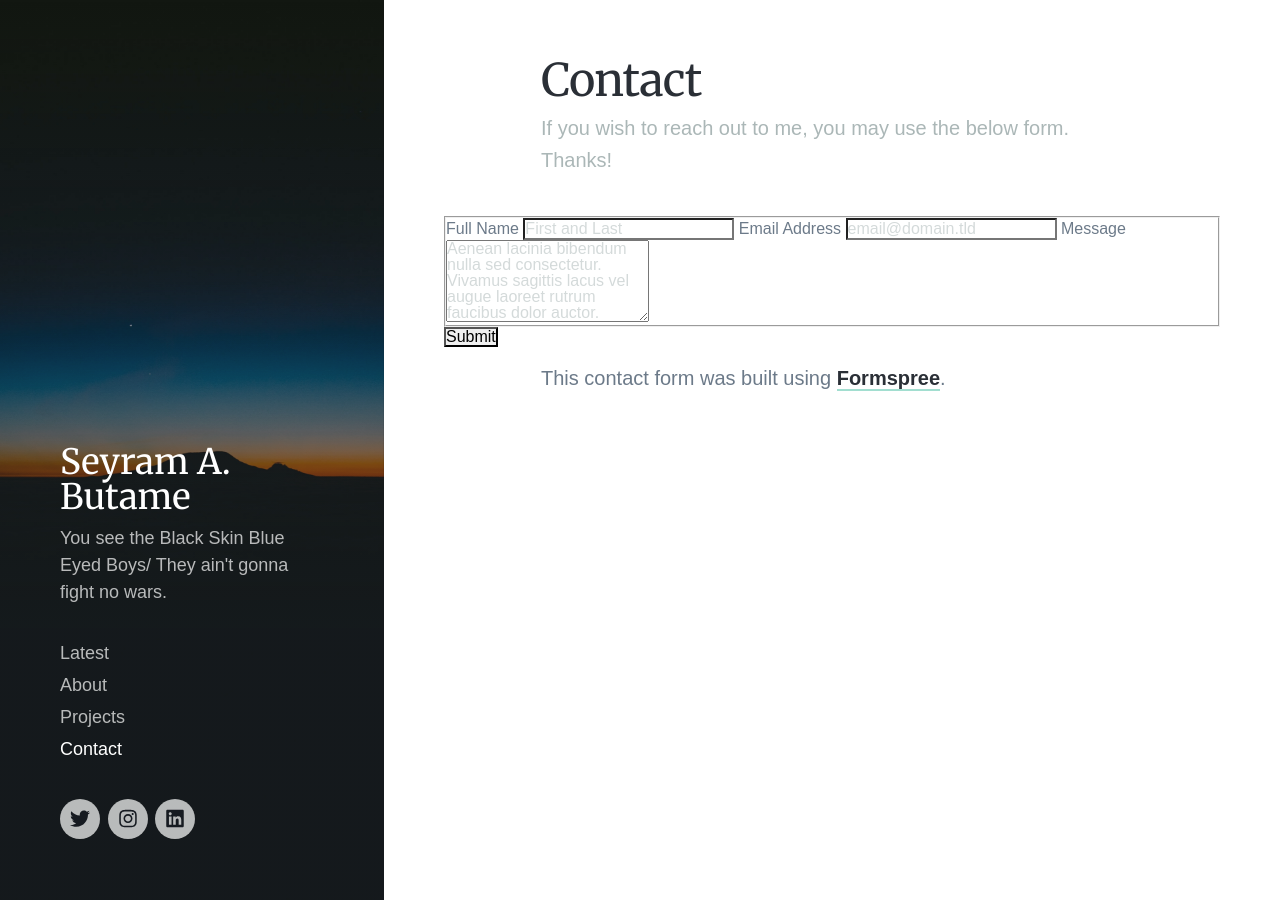
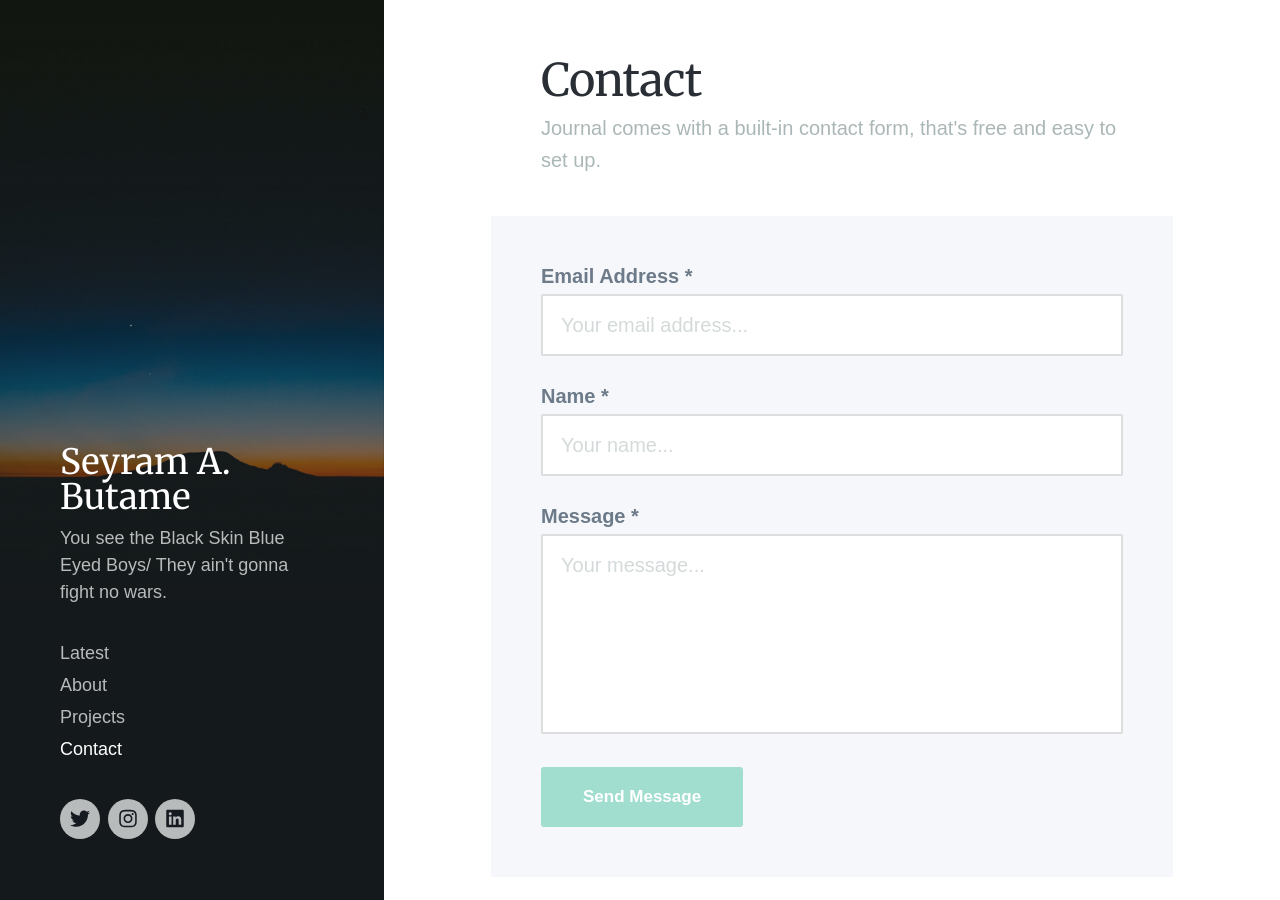
Before and after one commit to butames/blog.github.io, a Jekyll site: the page built from _pages/contact.md, in a window 1280 px wide and 900 px high. Built offline with Jekyll 4.4.1, drawn with Linux system fonts in a browser that asks for light colours; nearby versions of some CDN libraries; some web fonts are replaced; some of the changed text lies outside the part shown.

Commit message:
Update contact.md

```diff
--- a/_pages/contact.md
+++ b/_pages/contact.md
@@ -1,22 +1,10 @@
 ---
 title: Contact
-subtitle: If you wish to reach out to me, you may use the below form. Thanks!
-description: Seyram A. Butame's website and personal blog.
+subtitle: Journal comes with a built-in contact form, that's free and easy to set up.
+description: A stunning personal blog Jekyll theme with an image-focused design.
 featured_image: /images/background/background2.jpg
 ---
 
-<form id="fs-frm" name="simple-contact-form" accept-charset="utf-8" action="https://formspree.io/f/xzbobbyw"
-      method="POST">
-  <fieldset id="fs-frm-inputs">
-    <label for="full-name">Full Name</label>
-    <input type="text" name="name" id="full-name" placeholder="First and Last" required="">
-    <label for="email-address">Email Address</label>
-    <input type="email" name="_replyto" id="email-address" placeholder="email@domain.tld" required="">
-    <label for="message">Message</label>
-    <textarea rows="5" name="message" id="message" placeholder="Aenean lacinia bibendum nulla sed consectetur. Vivamus sagittis lacus vel augue laoreet rutrum faucibus dolor auctor. Donec ullamcorper nulla non metus auctor fringilla nullam quis risus." required=""></textarea>
-    <input type="hidden" name="_subject" id="email-subject" value="Contact Form Submission">
-  </fieldset>
-  <input type="submit" value="Submit">
-</form>
+{% include contact-form.html %}
 
-This contact form was built using [Formspree](https://formspree.io/create/jekyllthemes).
+We've made a contact form that you can use with [Formspree](https://formspree.io/create/jekyllthemes) to handle up to 50 submissions per month for free. You could also easily switch out the end-point to use another contact form service.
```
